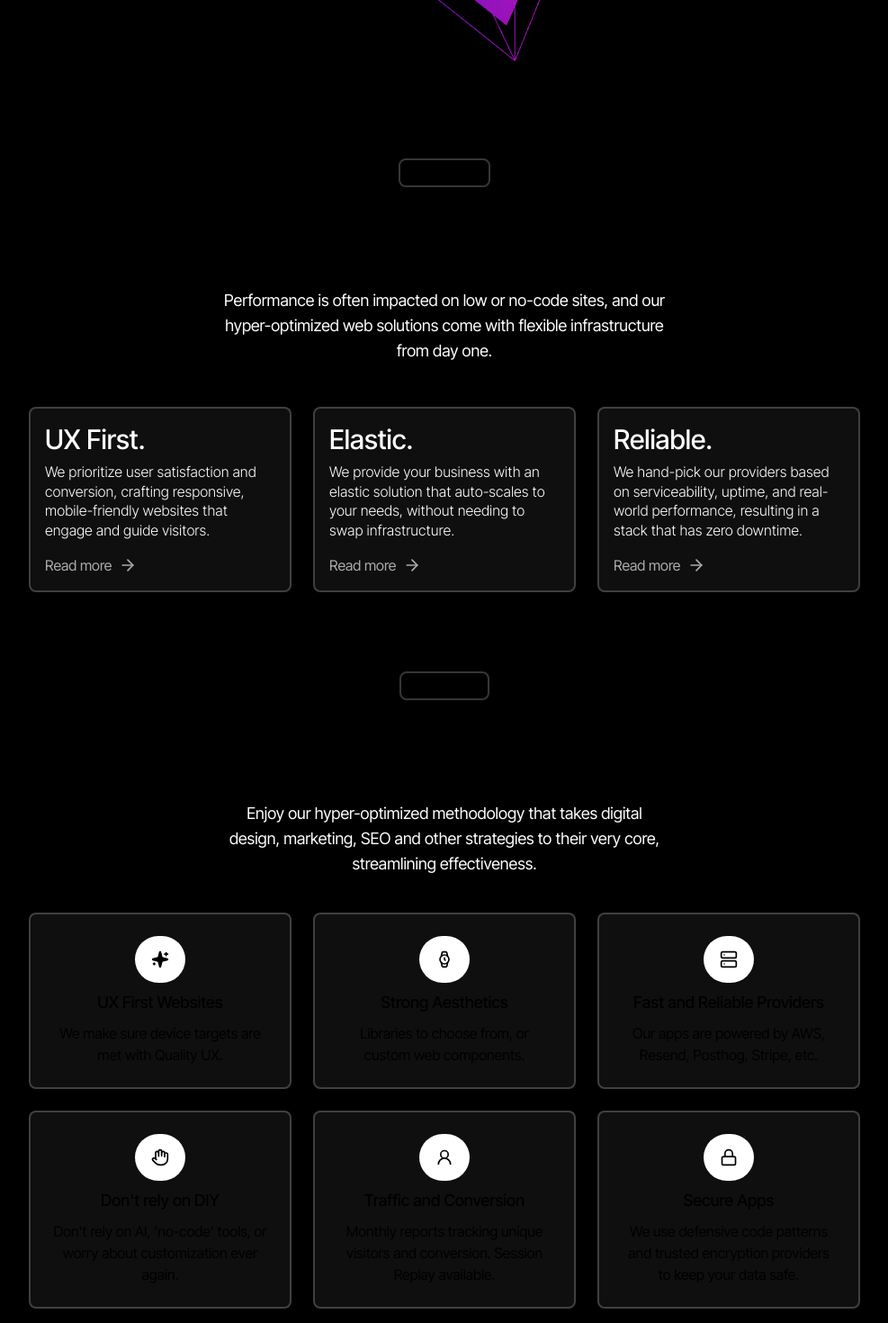
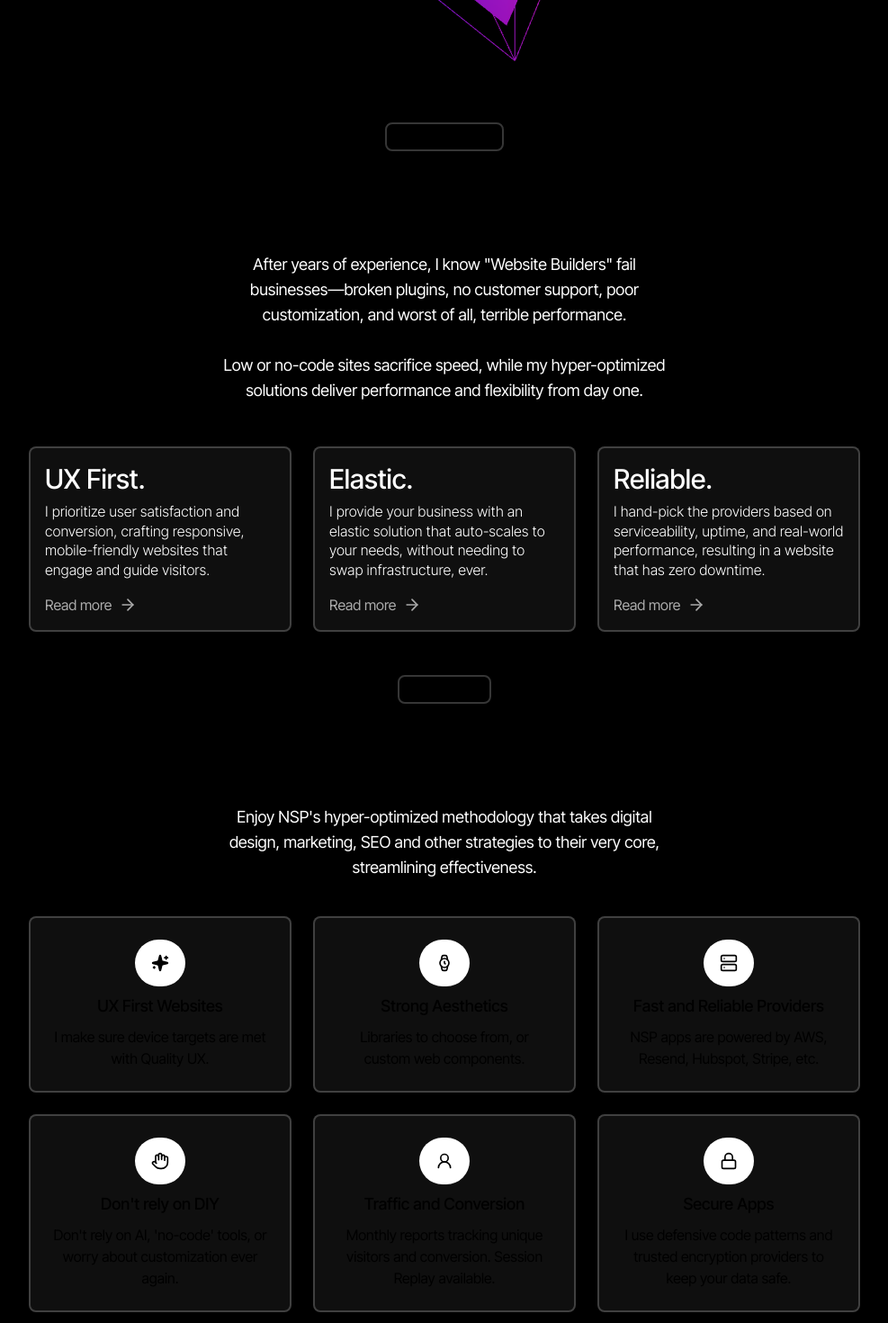
Before and after one commit to nathanpotter17/NextPortfolio, a Next.js app: page / in a window 1280 px wide. Shown: the part 680-2150 px from the top of the page at 90% size, without its empty margins (146-1133 px from the left). Built offline with nearby package versions, Linux system fonts and the light colour scheme; no server answers.

Commit message:
copy update

```diff
--- a/_components/home/footer.tsx
+++ b/_components/home/footer.tsx
@@ -1,10 +1,9 @@
-"use client";
-import Image from "next/image";
-import { ContactForm } from "../contact/contactForm";
+'use client';
+import { ContactForm } from '../contact/contactForm';
 
 export const Footer = () => {
   const goToTop = () => {
-    window.scrollTo({ top: 0, behavior: "smooth" });
+    window.scrollTo({ top: 0, behavior: 'smooth' });
   };
   return (
     <footer className="w-full h-auto text-white p-6 bg-bgD">
@@ -14,8 +13,8 @@ export const Footer = () => {
             Go to Top
           </button>
           <ContactForm
-            val="btn2 rounded-full w-auto"
-            ptype="Start-Up"
+            val="btn3 rounded-full w-auto"
+            ptype="P"
             text="Free Quote"
           />
         </div>
--- a/_components/home/hero.tsx
+++ b/_components/home/hero.tsx
@@ -1,5 +1,5 @@
-import { ContactForm } from "../contact/contactForm";
-import Background from "./3DElement/background";
+import { ContactForm } from '../contact/contactForm';
+import Background from './3DElement/background';
 
 export const Hero = () => {
   return (
--- a/_components/home/product.tsx
+++ b/_components/home/product.tsx
@@ -6,22 +6,22 @@ import {
   Sparkles,
   UserRound,
   Watch,
-} from "lucide-react";
+} from 'lucide-react';
 
 export const Product = () => {
   return (
-    <section className="flex flex-col items-center justify-center pt-10 pb-10">
+    <section className="flex flex-col items-center justify-center pt-5 pb-5">
       <div className="flex justify-between p-1 gap-2 border-2 border-gray50 rounded-lg">
-        <p className="text-sm px-2 text-gray-500">Our Product</p>
+        <p className="text-sm px-2 text-gray-500">NSP Product</p>
       </div>
       <div className="text-center">
         <h1 className="text-[3rem] md:text-7xl max-w-[730px] text-center font-bold tracking-[-2px] leading-[3.3rem] lg:leading-17.5 pt-4 pb-4">
           Everything you need
         </h1>
         <p className="text-center max-w-[512px] mx-auto p-2 pb-8 text-lg text-tl">
-          Enjoy our hyper-optimized methodology that takes digital design,
-          marketing, SEO and other strategies to their very core, streamlining
-          effectiveness.
+          Enjoy NSP&apos;s hyper-optimized methodology that takes digital
+          design, marketing, SEO and other strategies to their very core,
+          streamlining effectiveness.
         </p>
       </div>
       <div className="grid grid-cols-1 md:grid-cols-2 lg:grid-cols-3 gap-2 max-w-[940px]">
@@ -47,29 +47,29 @@ export const Product = () => {
             </div>
             <h3 className="text-lg font-medium py-2">
               {index === 0
-                ? "UX First Websites"
+                ? 'UX First Websites'
                 : index === 1
-                ? "Strong Aesthetics"
+                ? 'Strong Aesthetics'
                 : index === 2
-                ? "Fast and Reliable Providers"
+                ? 'Fast and Reliable Providers'
                 : index === 3
                 ? "Don't rely on DIY"
                 : index === 4
-                ? "Traffic and Conversion"
-                : "Secure Apps"}
+                ? 'Traffic and Conversion'
+                : 'Secure Apps'}
             </h3>
             <p className="text-md text-gray-500">
               {index === 0
-                ? "We make sure device targets are met with Quality UX."
+                ? 'I make sure device targets are met with Quality UX.'
                 : index === 1
-                ? "Libraries to choose from, or custom web components."
+                ? 'Libraries to choose from, or custom web components.'
                 : index === 2
-                ? "Our apps are powered by AWS, Resend, Posthog, Stripe, etc."
+                ? 'NSP apps are powered by AWS, Resend, Hubspot, Stripe, etc.'
                 : index === 3
                 ? "Don't rely on AI, 'no-code' tools, or worry about customization ever again."
                 : index === 4
-                ? "Monthly reports tracking unique visitors and conversion. Session Replay available."
-                : "We use defensive code patterns and trusted encryption providers to keep your data safe."}
+                ? 'Monthly reports tracking unique visitors and conversion. Session Replay available.'
+                : 'I use defensive code patterns and trusted encryption providers to keep your data safe.'}
             </p>
           </div>
         ))}
--- a/_components/home/why.tsx
+++ b/_components/home/why.tsx
@@ -1,30 +1,44 @@
-import { ArrowRight } from "lucide-react";
-import Link from "next/link";
+'use client';
+
+import { ArrowRight } from 'lucide-react';
+import { useRouter } from 'next/navigation';
+import Link from 'next/link';
 
 export const Why = () => {
+  const router = useRouter();
+
   return (
-    <section className="flex flex-col items-center justify-center pt-10 pb-10">
+    <section className="flex flex-col items-center justify-center pb-5">
       <div className="flex justify-between p-1 gap-2 border-2 border-gray50 rounded-lg">
-        <p className="text-sm px-2 text-gray-500">Our Formula</p>
+        <p className="text-sm px-2 text-gray-500">The NSP Formula</p>
       </div>
       <div className="text-center">
         <h1 className="text-[3rem] md:text-7xl max-w-[730px] text-center font-bold tracking-[-2px] leading-[3.3rem] lg:leading-17.5 pt-4 pb-4">
-          Why Us
+          Why NSP?
         </h1>
         <p className="text-center m-2 max-w-[512px] pb-8 text-lg text-tl">
-          Performance is often impacted on low or no-code sites, and our
-          hyper-optimized web solutions come with flexible infrastructure from
-          day one.
+          After years of experience, I know "Website Builders" fail
+          businesses—broken plugins, no customer support, poor customization,
+          and worst of all, terrible performance.
+          <br />
+          <br />
+          Low or no-code sites sacrifice speed, while my hyper-optimized
+          solutions deliver performance and flexibility from day one.
         </p>
       </div>
       <div className="grid grid-cols-1 md:grid-cols-2 lg:grid-cols-3 gap-2 max-w-[940px]">
-        <div className="m-2 p-4 max-w-[300px] bg-bgD border-2 border-gray50 rounded-lg">
+        <div
+          className="m-2 p-4 max-w-[300px] bg-bgD border-2 border-gray50 rounded-lg hover:cursor-pointer"
+          onClick={() => {
+            router.push('/blog/p2');
+          }}
+        >
           <h2 className="font-medium pb-2 text-3xl text-tl">UX First.</h2>
           <p className="leading-[1.35rem] text-base font-light text-tl">
-            We prioritize user satisfaction and conversion, crafting responsive,
+            I prioritize user satisfaction and conversion, crafting responsive,
             mobile-friendly websites that engage and guide visitors.
           </p>
-          <div className="flex items-center pt-4 text-gray transition-colors duration-150 group hover:cursor-pointer">
+          <div className="flex items-center pt-4 text-gray transition-colors duration-150 group">
             <Link
               href="/blog/p2"
               className="text-md text-gray pr-2 transition-colors duration-150 group-hover:text-tl"
@@ -37,13 +51,18 @@ export const Why = () => {
             />
           </div>
         </div>
-        <div className="m-2 p-4 max-w-[300px] bg-bgD border-2 border-gray50 rounded-lg">
+        <div
+          className="m-2 p-4 max-w-[300px] bg-bgD border-2 border-gray50 rounded-lg hover:cursor-pointer"
+          onClick={() => {
+            router.push('/blog/p2');
+          }}
+        >
           <h2 className="font-medium pb-2 text-3xl text-tl">Elastic.</h2>
           <p className="leading-[1.35rem] text-base font-light text-tl">
-            We provide your business with an elastic solution that auto-scales
-            to your needs, without needing to swap infrastructure.
+            I provide your business with an elastic solution that auto-scales to
+            your needs, without needing to swap infrastructure, ever.
           </p>
-          <div className="flex items-center pt-4 text-gray transition-colors duration-150 group hover:cursor-pointer">
+          <div className="flex items-center pt-4 text-gray transition-colors duration-150 group">
             <Link
               href="/blog/p2"
               className="text-md text-gray pr-2 transition-colors duration-150 group-hover:text-tl"
@@ -56,13 +75,19 @@ export const Why = () => {
             />
           </div>
         </div>
-        <div className="m-2 p-4 max-w-[300px] bg-bgD border-2 border-gray50 rounded-lg">
+        <div
+          className="m-2 p-4 max-w-[300px] bg-bgD border-2 border-gray50 rounded-lg hover:cursor-pointer"
+          onClick={() => {
+            router.push('/blog/p2');
+          }}
+        >
           <h2 className="font-medium pb-2 text-3xl text-tl">Reliable.</h2>
           <p className="leading-[1.35rem] text-base font-light text-tl">
-            We hand-pick our providers based on serviceability, uptime, and
-            real-world performance, resulting in a stack that has zero downtime.
+            I hand-pick the providers based on serviceability, uptime, and
+            real-world performance, resulting in a website that has zero
+            downtime.
           </p>
-          <div className="flex items-center pt-4 text-gray transition-colors duration-150 group hover:cursor-pointer">
+          <div className="flex items-center pt-4 text-gray transition-colors duration-150 group">
             <Link
               href="/blog/p2"
               className="text-md text-gray pr-2 transition-colors duration-150 group-hover:text-tl"
--- a/app/blog/p3/page.tsx
+++ b/app/blog/p3/page.tsx
@@ -91,7 +91,7 @@ export default function Post3() {
             The goal of my project was to track eye position to help aid in
             measuring eye contact and put it on the web, except all I had was a
             Python file that uses OpenCV & DLib. Issue is, Pyodide, the WASM
-            runner for Python based WASM, will not work, because our project has
+            runner for Python based WASM, will not work, because the project has
             C++ dependencies within DLib that cannot be cross-compiled using
             only CPython.
           </p>
--- a/app/blog/page.tsx
+++ b/app/blog/page.tsx
@@ -45,8 +45,8 @@ const Blog: React.FC = () => {
           </h2>
           <p className="text-gray-500 mb-2">Published on April 22, 2024</p>
           <p className="text-base mb-4 leading-6">
-            In this post, we explain our process for greatly improving the form
-            and function of our clients&apos; websites.
+            In this post, I explain NSP&apos;s process for greatly improving the
+            form and function of the clients&apos; websites.
           </p>
           <div className="mt-auto">
             <Link
```
Also changed, not shown: _components/contact/contact.tsx (+63 -63 lines), _components/home/customers.tsx (+9 -4 lines), _components/home/pricing.tsx (+7 -10 lines), app/blog/p2/page.tsx (+15 -16 lines), app/globals.css (+19 -3 lines).
